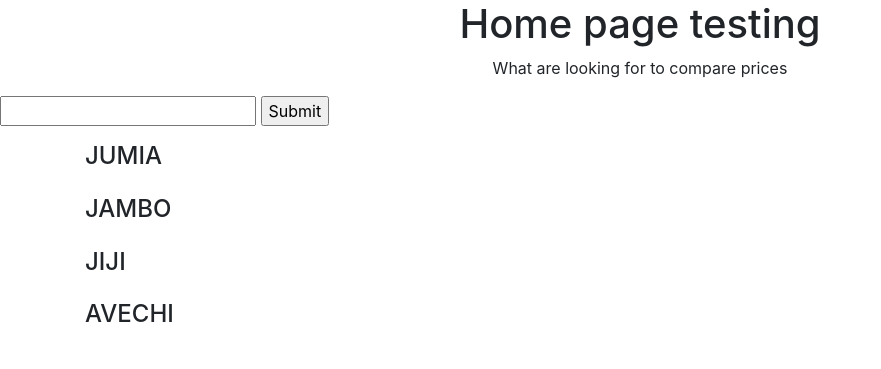
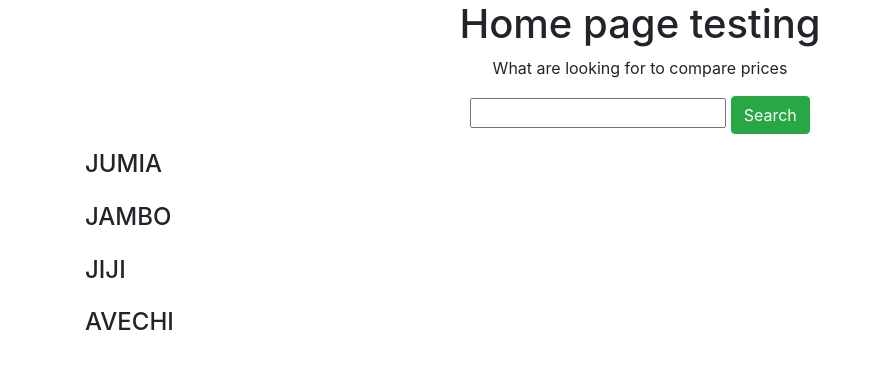
Before and after one commit to Madaraka02/webscrapping_multiple-websites, a Flask app: page / in a window 1280 px wide. Shown: the top 369 px of the page, without its empty margins (0-881 px from the left). Run offline with Flask 2, Linux system fonts and the light colour scheme; some libraries are stand-ins or nearby versions.

Commit message:
added search feature

```diff
--- a/web/app.py
+++ b/web/app.py
@@ -30,8 +30,8 @@
     if request.method == 'POST':
 
         if request.form['name']:
-            searches.append({'name': request.form['name']})
-
+            searches.append(request.form['name'])
+    print(searches)
     global avechi_title
     global avechi_image
     global avechi_link
--- a/web/templates/index.html
+++ b/web/templates/index.html
@@ -13,10 +13,11 @@
     <div>
         <h1 class="text-center">Home page testing</h1>
         <p class="text-center">What are looking for to compare prices</p>
+        <div class="text-center">
         <form action="/" method="POST">
             <input type=text name='name'>
-            <input type=submit name='submit'>
-            </form>
+            <button class="btn btn-success" type=submit name='search'>Search</button>
+            </form></div>
 <div class="container mt-3 mb-2">
     <h4>JUMIA</h4>
     <div class="row">
```
